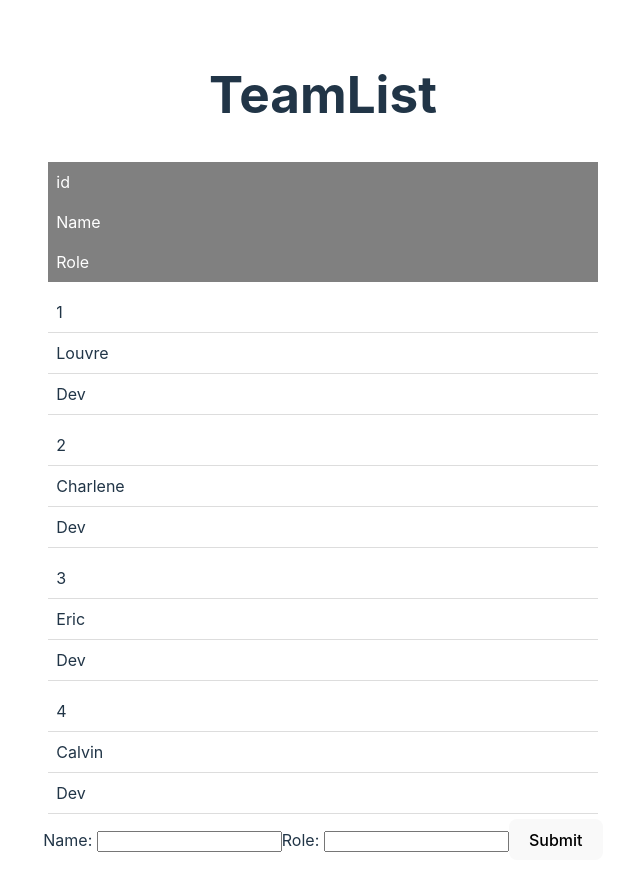
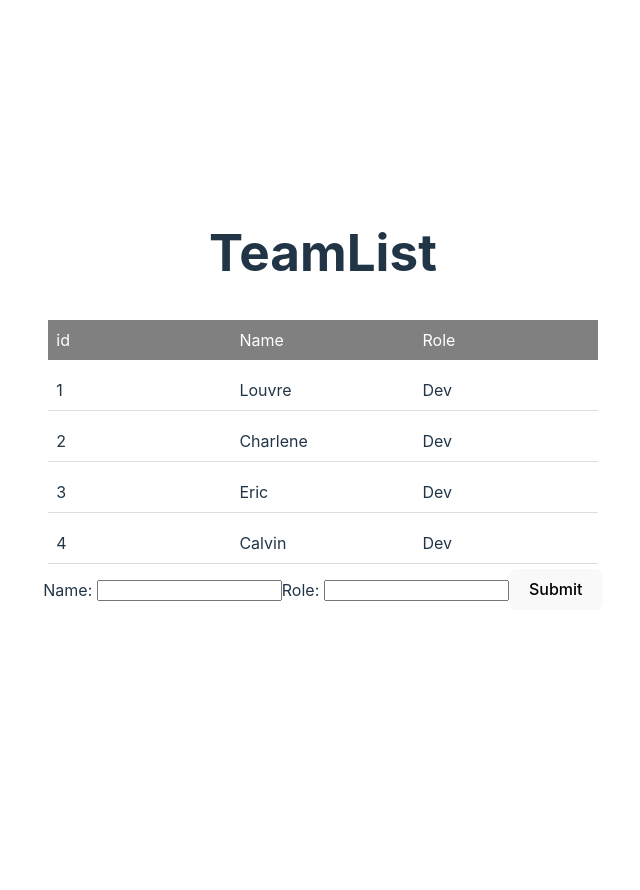
Before and after one commit to louvrecly/cantek-challenge, a React (Vite) app: page / in a window 1280 px wide. Shown: the whole page, without its empty margins (317-957 px from the left). After the commit the page ends 800 px from the top, so only its background shows below. Built offline with nearby package versions, Linux system fonts and the light colour scheme.

Commit message:
adjust TeamList styling

```diff
--- a/src/components/TeamList.tsx
+++ b/src/components/TeamList.tsx
@@ -12,6 +12,7 @@ const TableHeader = styled.div`
 const TableRow = styled.div`
   padding: 5px;
   display: grid;
+  grid-template-columns: repeat(3, 1fr);
 `;
 
 const TableData = styled.div`
```
